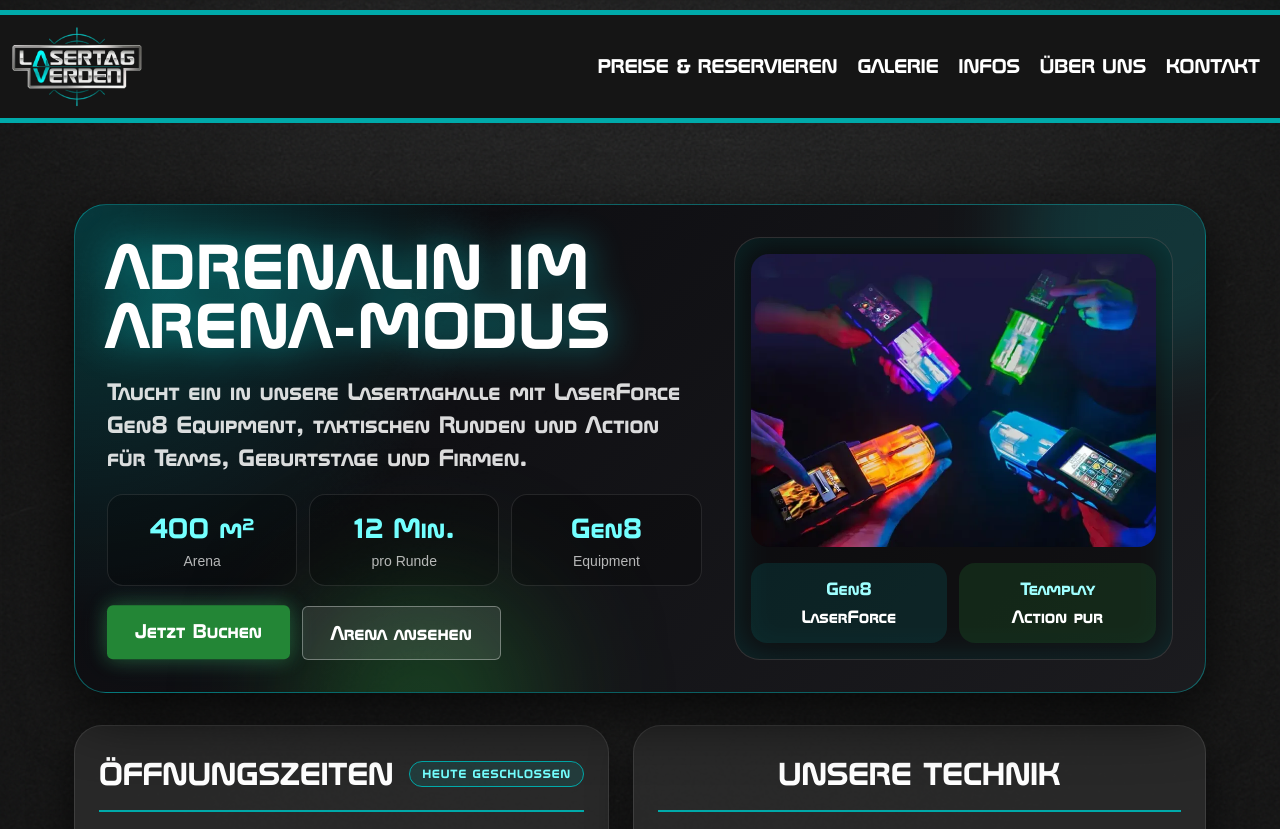
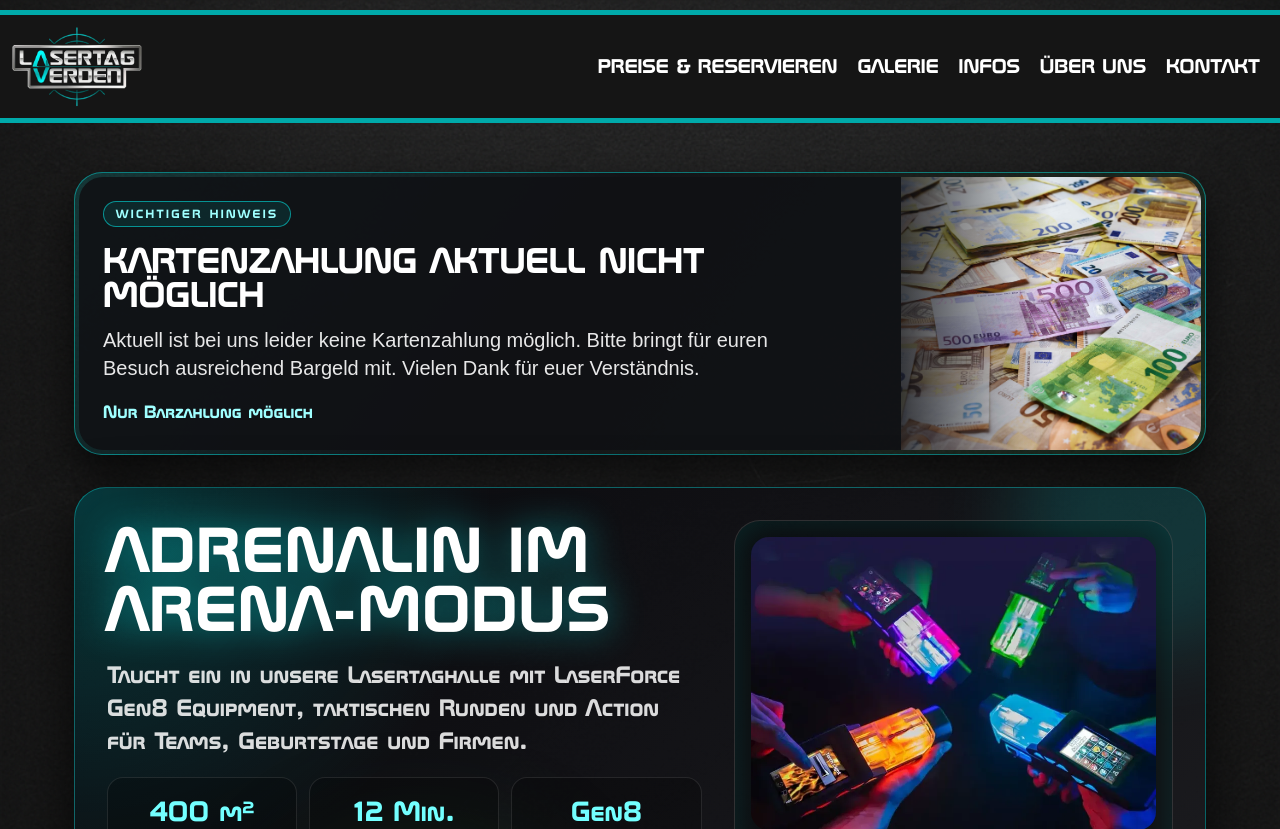
Before and after one commit to DerGaijin/LaserTagWebsite, a PHP site: page /index.php in a window 1280 px wide. Shown: the top 829 px of the page. Run offline with PHP 8.4, Linux system fonts and the light colour scheme; some libraries are stand-ins or nearby versions.

Commit message:
Added News

```diff
--- a/resources/news.php
+++ b/resources/news.php
@@ -26,6 +26,19 @@ $newsItems = [
         'discountPercent' => 15,
         'startDate' => '2026-08-13',
         'endDate' => '2026-08-31',
+    ],
+    [
+        'label' => 'Wichtiger Hinweis',
+        'title' => 'Kartenzahlung aktuell nicht möglich',
+        'text' => 'Aktuell ist bei uns leider keine Kartenzahlung möglich. Bitte bringt für euren Besuch ausreichend Bargeld mit. Vielen Dank für euer Verständnis.',
+        'highlight' => '<b>Nur Barzahlung möglich</b>',
+        'image' => 'resources/fotoblend-banknotes-7850299_1920.jpg',
+        'imageAlt' => 'Hinweis zur Kartenzahlung',
+        'showOnHome' => true,
+        'showOnPrices' => true,
+        'discountPercent' => 0,
+        'startDate' => '2026-10-01',
+        'endDate' => '2029-01-01',
     ],
 ];
 
```
Also changed, not shown: resources/fotoblend-banknotes-7850299_1920.jpg (added).
